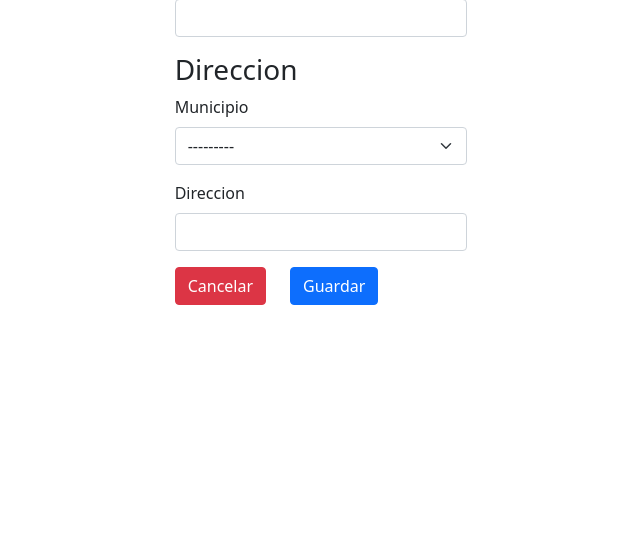
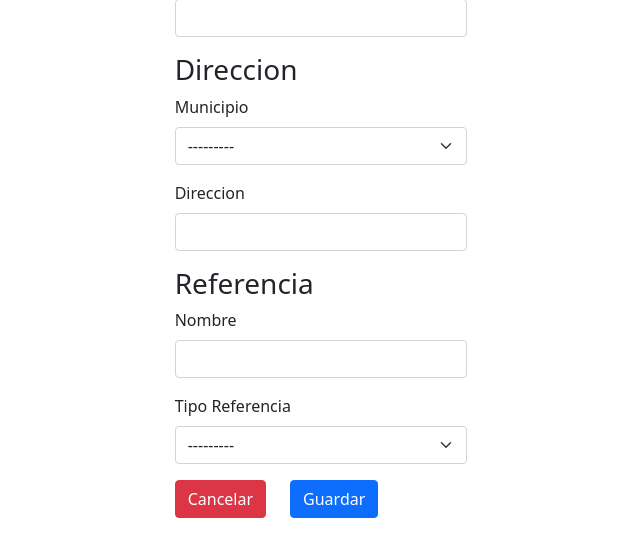
Before and after one commit to alfredoSensente/psicoclinica_v0, a Django app: page /nuevo_paciente/ in a window 1280 px wide. Shown: the part 971-1529 px from the top of the page, without its empty margins (319-959 px from the left). Before the commit the page ends 1276 px from the top, so only its background shows below. Run offline with Django 3.2, Linux system fonts and the light colour scheme; data that the repository does not hold is empty; some libraries are stand-ins or nearby versions.

Commit message:
patient view can add a patient with a reference

```diff
--- a/clinica/paciente/forms.py
+++ b/clinica/paciente/forms.py
@@ -7,6 +7,7 @@ from .models import Paciente
 from .models import Direccion
 from .models import TelefonoPaciente
 from .models import EmailPaciente
+from .models import Referencia
 
 class PacienteForm(forms.ModelForm):
     """Form definition for Paciente."""
@@ -91,3 +92,23 @@ class EmailPacienteForm(forms.ModelForm):
                 attrs={'type':'email', 'class': 'form-control', 'id' : 'emailEmailpaciente'}
             )
         }
+
+class ReferenciaForm(forms.ModelForm):
+    """Form definition for Referencia."""
+
+    class Meta:
+        """Meta definition for Referenciaform."""
+
+        model = Referencia
+        fields = (
+            'nombre_referencia',
+            'id_tipo_referencia',
+        )
+        widgets = {
+            'nombre_referencia':forms.TextInput(
+                attrs={'type':'text', 'class':'form-control', 'id': 'pacienteNombreReferencia'}
+            ),
+            'id_tipo_referencia':forms.Select(
+                attrs={'class':'form-select', 'id':'pacienteTipoReferencia'}
+            )
+        }
--- a/clinica/paciente/models.py
+++ b/clinica/paciente/models.py
@@ -130,7 +130,7 @@ class Paciente(models.Model):
 class Referencia(models.Model):
     """Referencia"""
     id_referencia = models.AutoField(primary_key=True)
-    nombre = models.CharField(max_length=45)
+    nombre_referencia = models.CharField(max_length=45)
     id_tipo_referencia = models.ForeignKey(
         TipoReferencia,
         on_delete=models.CASCADE,
@@ -143,7 +143,7 @@ class Referencia(models.Model):
     )
 
     def __str__(self):
-        return self.nombre
+        return self.nombre_referencia
 
     class Meta:
         db_table = 'referencia'
--- a/clinica/paciente/views.py
+++ b/clinica/paciente/views.py
@@ -7,6 +7,7 @@ from .forms import PacienteForm
 from .forms import TelefonoPacienteForm
 from .forms import DireccionForm
 from .forms import EmailPacienteForm
+from .forms import ReferenciaForm
 
 # Models
 from .models import Paciente
@@ -45,14 +46,17 @@ def nuevo_paciente(request):
         form_direccion = DireccionForm(request.POST)
         form_telefono = TelefonoPacienteForm(request.POST)
         form_email = EmailPacienteForm(request.POST)
+        form_referencia = ReferenciaForm(request.POST)
         if (form_paciente.is_valid() and
             form_direccion.is_valid() and
             form_telefono.is_valid() and
-            form_email.is_valid()
+            form_email.is_valid() and
+            form_referencia.is_valid()
         ):
             paciente = form_paciente.save(commit=False)
             telefono_paciente = form_telefono.save(commit=False)
             email_paciente = form_email.save(commit=False)
+            referencia = form_referencia.save(commit=False)
 
             direccion = form_direccion.save()
 
@@ -65,6 +69,9 @@ def nuevo_paciente(request):
             email_paciente.id_paciente = paciente
             email_paciente.save()
 
+            referencia.id_paciente = paciente
+            referencia.save()
+
             return redirect('paciente:index')
     else:
         context={
@@ -72,6 +79,7 @@ def nuevo_paciente(request):
             'form_direccion' : DireccionForm(),
             'form_telefono' : TelefonoPacienteForm(),
             'form_email' : EmailPacienteForm(),
+            'form_referencia' : ReferenciaForm(),
         }
         return render(request, 'paciente/nuevo.html', context)
 
--- a/clinica/templates/paciente/nuevo.html
+++ b/clinica/templates/paciente/nuevo.html
@@ -44,6 +44,15 @@
             <label for="sexoPaciente" class="form-label">Direccion</label>
             {{ form_direccion.direccion }}
         </div>
+        <h3>Referencia</h3>
+        <div class="mb-3">
+            <label for="pacienteNombreReferencia" class="form-label">Nombre</label>
+            {{ form_referencia.nombre_referencia }}
+        </div>
+        <div class="mb-3">
+            <label for="pacienteTipoReferencia" class="form-label">Tipo Referencia</label>
+            {{ form_referencia.id_tipo_referencia }}
+        </div>
         <div class="row">
             <div class="col-auto">
                 <a href="{% url 'paciente:index' %}" class="btn btn-danger">Cancelar</a>
```
